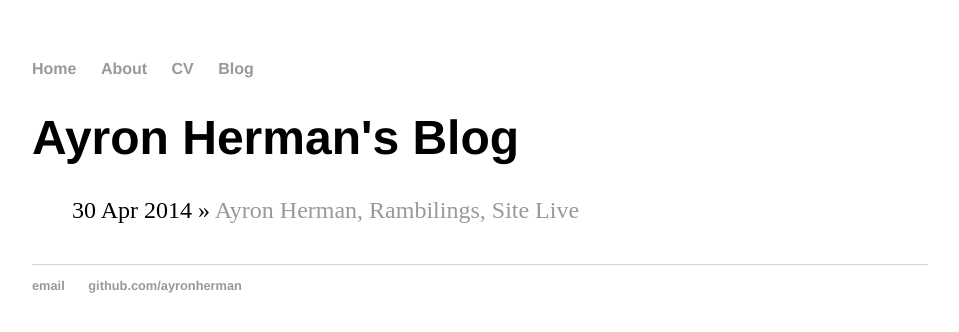
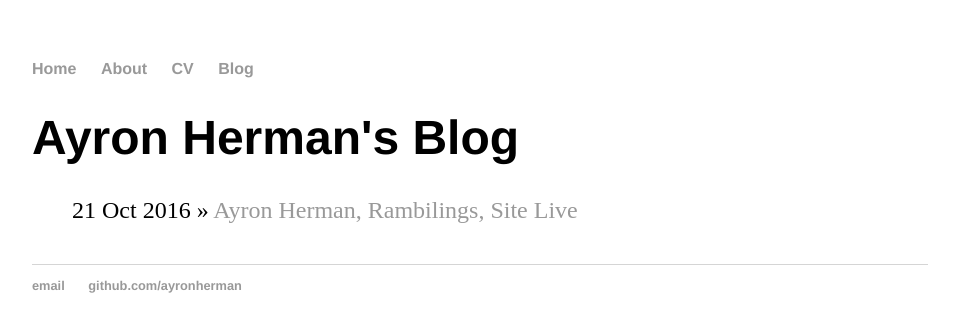
Before and after one commit to ayronherman/ayronherman.github.io, a Jekyll site: the page built from blog/index.html, in a window 1280 px wide. Shown: the top 332 px of the page, without its empty margins (160-1119 px from the left). Built offline with Jekyll 4.4.1, drawn with Linux system fonts in a browser that asks for light colours.

Commit message:
Update 2016-10-21-site-live.md

```diff
--- a/_posts/2016-10-21-site-live.md
+++ b/_posts/2016-10-21-site-live.md
@@ -1,7 +1,7 @@
 ---
 layout: post
 title: "Ayron Herman, Rambilings, Site Live"
-date: 2014-04-30
+date: 2016-10-21
 ---
 
 Well the site is live and powered by [Jekyll](http://jekyllrb.com). Hopfully this will be easy to maintain and a great way to host some thoughts.
```
